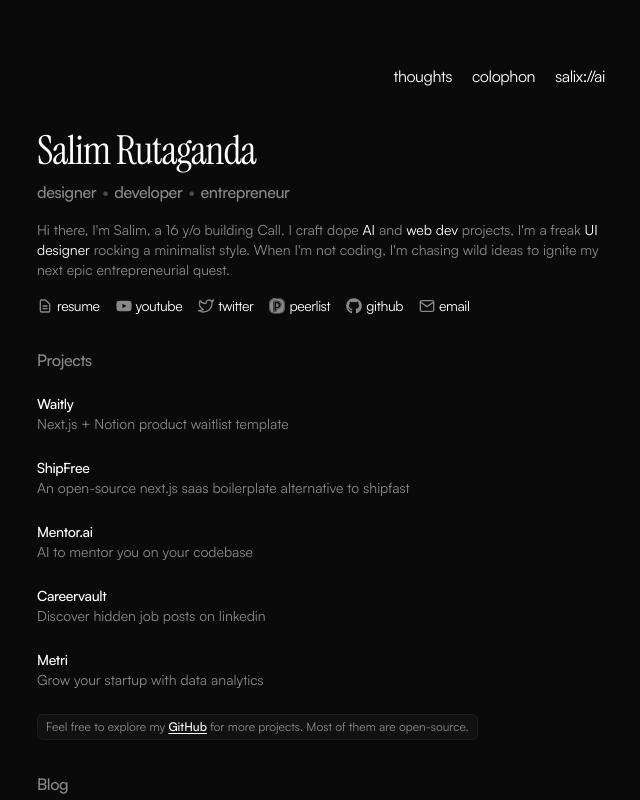
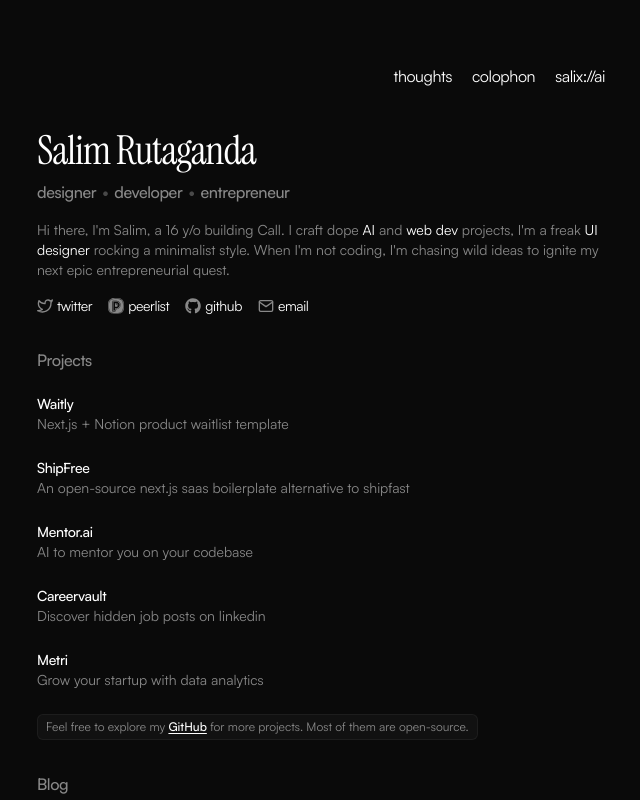
Before and after one commit to yacineamanoune/yacine_portfolio, a Next.js app: page / in a window 1280 px wide. Shown: the top 800 px of the page, without its empty margins (319-959 px from the left). Built offline with nearby package versions, Linux system fonts and the light colour scheme.

Commit message:
i am back mf 😤

```diff
--- a/src/components/SocialLinks.tsx
+++ b/src/components/SocialLinks.tsx
@@ -8,26 +8,9 @@ import { SiPeerlist } from "react-icons/si";
 export default function SocialLinks() {
   return (
     <div className="w-fit grid grid-cols-3 gap-4 pt-4 tracking-tight md:flex md:flex-row md:items-start">
-      <Link
-        href="/resume"
-        className="group flex items-center underline-offset-4 transition duration-150 ease-in-out md:hover:text-accent md:hover:underline"
-      >
-        <HiOutlineDocumentText className="mr-1 h-4 w-4" />
-        <span className="text-sm text-primary">resume</span>
-      </Link>
 
       <Link
-        href="https://www.youtube.com/@BuildandDeploy-c1s"
-        target="_blank"
-        rel="noopener noreferrer"
-        className="group flex items-center underline-offset-4 transition duration-150 ease-in-out md:hover:text-accent md:hover:underline"
-      >
-        <FaYoutube  className="mr-1 h-4 w-4" />
-        <span className="text-sm text-primary">youtube</span>
-      </Link>
-
-      <Link
-        href="https://x.com/salimnunez01"
+        href="https://x.com/cooldev_"
         target="_blank"
         rel="noopener noreferrer"
         className="group flex items-center underline-offset-4 transition duration-150 ease-in-out md:hover:text-accent md:hover:underline"
```
